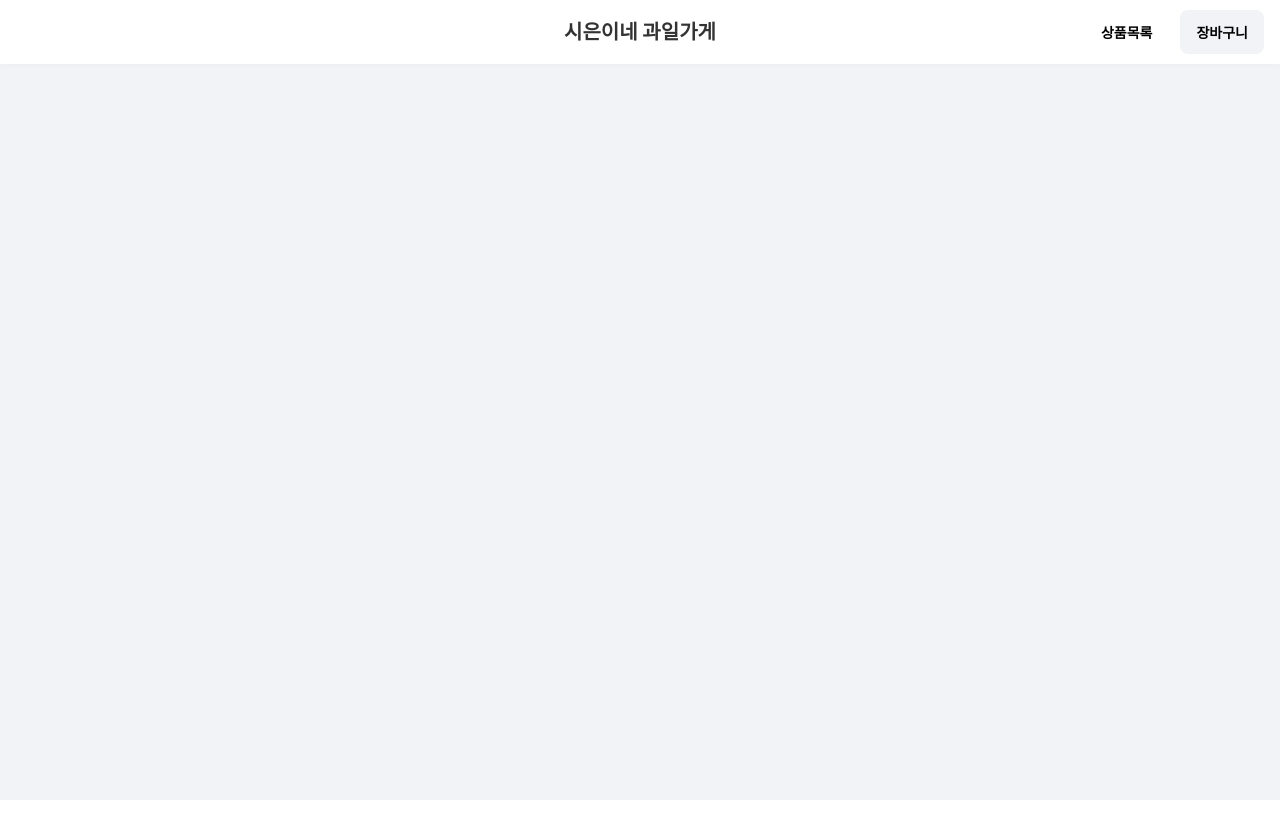
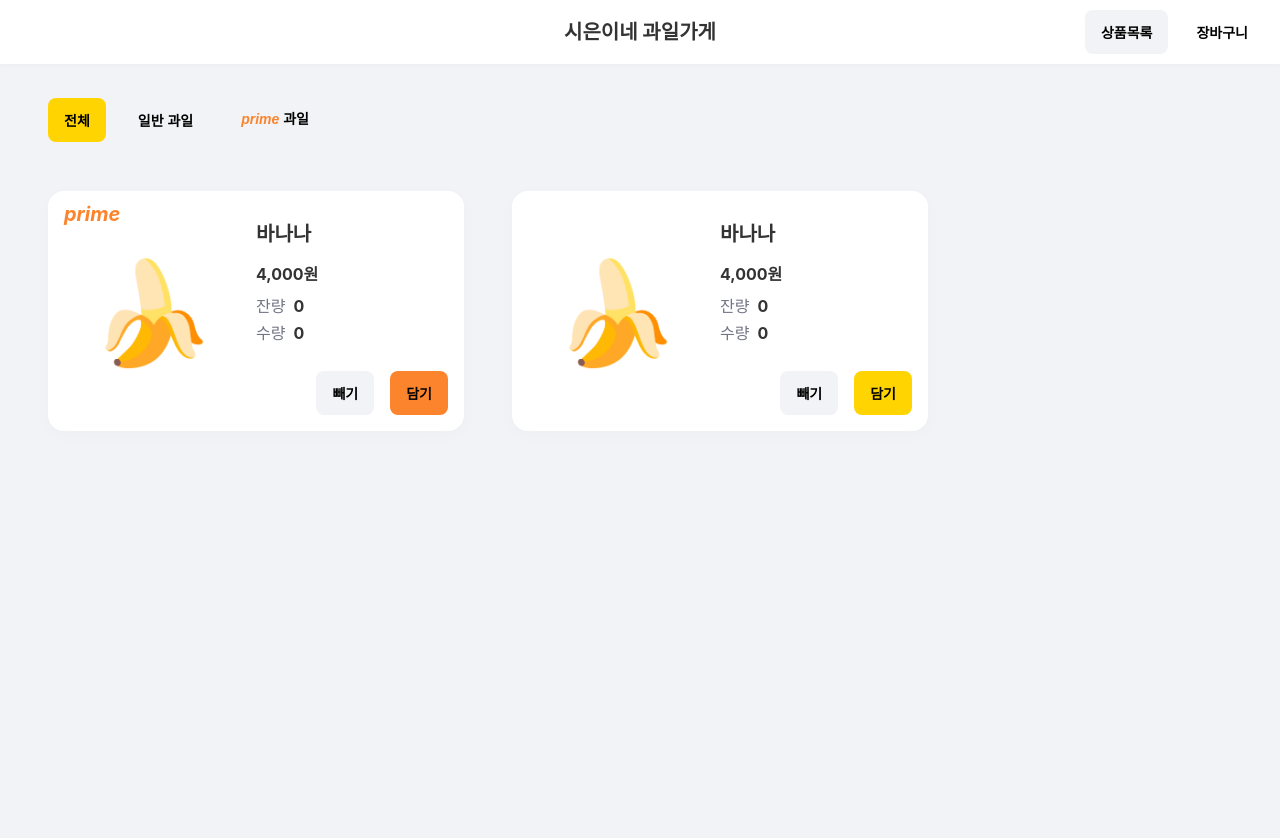
Before and after one commit to Sienna98/toy-project, a Next.js app: page / in a window 1280 px wide. Shown: the top 838 px of the page. Before the commit the page ends 800 px from the top, so only its background shows below. Built offline with nearby package versions, Linux system fonts and the light colour scheme.

Commit message:
과일 정보 박스 컴포넌트

```diff
--- /dev/null
+++ b/src/Components/FruitBox/index.tsx
@@ -0,0 +1,110 @@
+import React from "react";
+import { styled } from "styled-components";
+import { theme } from "@/styles/theme";
+import MainButton from "../MainButton";
+
+interface IFruitBox {
+  prime?: boolean;
+  fruit: string;
+}
+const FruitBox = ({ prime = false, fruit }: IFruitBox) => {
+  return (
+    <StyledFruitBox>
+      {prime && <Prime>prime</Prime>}
+      <Flex>
+        <div>🍌</div>
+        <StyledFruitDetail>
+          <li className="fruit">{fruit}</li>
+          <li className="price mt19">4,000원</li>
+          <li className="count mt13">
+            <span>잔량</span>0
+          </li>
+          <li className="count mt8">
+            <span>수량</span>0
+          </li>
+        </StyledFruitDetail>
+      </Flex>
+      <StyledButtonWrap>
+        <MainButton backgroundColor="lightgray">빼기</MainButton>
+        {prime ? (
+          <MainButton backgroundColor="orange">담기</MainButton>
+        ) : (
+          <MainButton backgroundColor="yellow">담기</MainButton>
+        )}
+      </StyledButtonWrap>
+    </StyledFruitBox>
+  );
+};
+
+export default FruitBox;
+
+const StyledFruitBox = styled.div`
+  width: 416px;
+  height: 240px;
+  background-color: #fff;
+  border-radius: 16px;
+  box-shadow: 0px 4px 20px rgba(0, 0, 0, 0.02);
+  position: relative;
+  padding: 32px 0;
+  box-sizing: border-box;
+`;
+const Prime = styled.span`
+  font-size: 20px;
+  font-weight: 700;
+  font-style: italic;
+  line-height: 23px;
+  color: ${theme.colors.orange};
+  position: absolute;
+  top: 12px;
+  left: 16px;
+`;
+const Flex = styled.div`
+  display: flex;
+  width: 100%;
+  height: 100%;
+  align-items: center;
+  > div {
+    font-size: 100px;
+    line-height: 117px;
+    font-weight: 700;
+    width: 50%;
+    height: 100%;
+    display: flex;
+    align-items: center;
+    justify-content: center;
+  }
+`;
+const StyledFruitDetail = styled.ul`
+  width: 50%;
+  height: 100%;
+  display: flex;
+  flex-direction: column;
+  justify-content: flex-start;
+  align-items: flex-start;
+  font-weight: 700;
+  .fruit {
+    font-size: 20px;
+    line-height: 23px;
+  }
+  .price {
+    font-size: 16px;
+    line-height: 19px;
+  }
+  .count {
+    font-size: 16px;
+    line-height: 19px;
+    display: flex;
+    gap: 8px;
+    span {
+      color: #727585;
+      font-weight: 500;
+    }
+  }
+`;
+const StyledButtonWrap = styled.div`
+  display: flex;
+  gap: 16px;
+  position: absolute;
+  right: 16px;
+  bottom: 16px;
+`;
--- a/src/Components/Header/index.tsx
+++ b/src/Components/Header/index.tsx
@@ -7,8 +7,8 @@ const Header = () => {
     <StyledHeader>
       <StyledTitle>시은이네 과일가게</StyledTitle>
       <StyledButtonWrap>
-        <MainButton backgroundColor="transparent">상품목록</MainButton>
-        <MainButton backgroundColor="lightgray">장바구니</MainButton>
+        <MainButton backgroundColor="lightgray">상품목록</MainButton>
+        <MainButton backgroundColor="transparent">장바구니</MainButton>
       </StyledButtonWrap>
     </StyledHeader>
   );
--- a/src/Components/MainButton/index.tsx
+++ b/src/Components/MainButton/index.tsx
@@ -2,7 +2,7 @@ import React from "react";
 import { styled } from "styled-components";
 
 interface IMainButton {
-  children: string;
+  children: React.ReactNode;
   backgroundColor: string;
 }
 const MainButton = ({ children, backgroundColor }: IMainButton) => {
@@ -22,4 +22,6 @@ const StyledButton = styled.button<{ backgroundColor: string }>`
   border-radius: 8px;
   background-color: ${({ backgroundColor, theme }) =>
     theme.colors[backgroundColor]};
+  color: ${({ backgroundColor }) =>
+    backgroundColor === "darkgray" ? "#9A9BA7" : ""};
 `;
--- a/src/Components/MainPage/index.tsx
+++ b/src/Components/MainPage/index.tsx
@@ -1,9 +1,25 @@
 import React from "react";
 import { styled } from "styled-components";
 import { theme } from "@/styles/theme";
+import FruitBox from "../FruitBox";
+import MainButton from "../MainButton";
 
 const MainPage = () => {
-  return <StyledMainPage>Main Page</StyledMainPage>;
+  return (
+    <StyledMainPage>
+      <StyledButtonWrap>
+        <MainButton backgroundColor="yellow">전체</MainButton>
+        <MainButton backgroundColor="transparent">일반 과일</MainButton>
+        <MainButton backgroundColor="transparent">
+          <Prime>prime</Prime> 과일
+        </MainButton>
+      </StyledButtonWrap>
+      <FruitBoxWrap className="mt48">
+        <FruitBox prime fruit="바나나" />
+        <FruitBox fruit="바나나" />
+      </FruitBoxWrap>
+    </StyledMainPage>
+  );
 };
 
 export default MainPage;
@@ -11,4 +27,23 @@ export default MainPage;
 const StyledMainPage = styled.div`
   background-color: ${theme.colors.lightgray};
   height: 100vh;
+  margin-top: 64px;
+  padding: 32px 48px;
 `;
+const StyledButtonWrap = styled.div`
+  display: flex;
+  gap: 16px;
+  align-items: center;
+`;
+const Prime = styled.span`
+  font-size: 14px;
+  font-weight: 700;
+  font-style: italic;
+  line-height: 23px;
+  color: ${theme.colors.orange};
+`;
+const FruitBoxWrap = styled.div`
+  display: flex;
+  flex-wrap: wrap;
+  gap: 48px 48px;
+`;
--- a/src/styles/common.ts
+++ b/src/styles/common.ts
@@ -1,4 +1,17 @@
 import { styled } from "styled-components";
 
-const CommonStyle = styled.div``;
+const CommonStyle = styled.div`
+  .mt48 {
+    margin-top: 48px;
+  }
+  .mt19 {
+    margin-top: 19px;
+  }
+  .mt13 {
+    margin-top: 13px;
+  }
+  .mt8 {
+    margin-top: 8px;
+  }
+`;
 export default CommonStyle;
--- a/src/styles/global-style.ts
+++ b/src/styles/global-style.ts
@@ -18,6 +18,7 @@ const GlobalStyle = createGlobalStyle`
         font-display: fallback;
         -ms-overflow-style: none;
         scrollbar-width: none;
+        box-sizing: border-box;
 
     }
     button {
--- a/src/styles/theme.ts
+++ b/src/styles/theme.ts
@@ -6,7 +6,7 @@ interface Icolors {
 const colors: Icolors = {
   orange: "#FB842D",
   yellow: "#FFD400",
-  darkgray: "#FFD400",
+  darkgray: "#C8CAD2",
   lightgray: "#F2F3F7",
 };
 export type ColorsTypes = typeof colors;
```
Also changed, not shown: tsconfig.json (+7 -1 lines).
